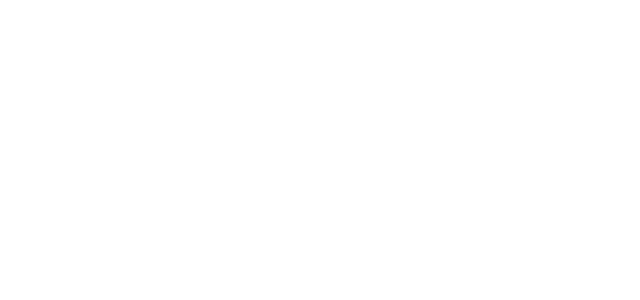
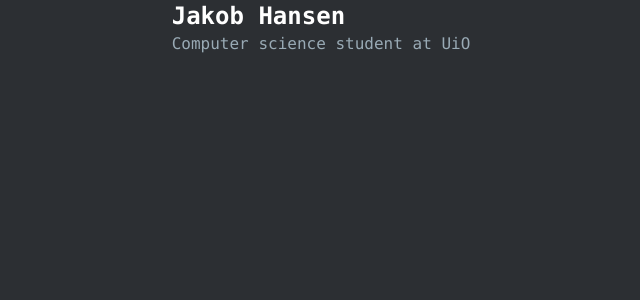
Before and after one commit to jakobkhansen/jakobhansen.dev, a Next.js app: page / in a window 1280 px wide. Shown: the top 300 px of the page, without its empty margins (319-959 px from the left). Built offline with nearby package versions, Linux system fonts and the light colour scheme.

Commit message:
Initial landing page style

```diff
--- a/pages/_app.tsx
+++ b/pages/_app.tsx
@@ -1,4 +1,5 @@
 import type { AppProps } from "next/app";
+import "../styles/globals.css";
 
 function MyApp({ Component, pageProps }: AppProps) {
   return <Component {...pageProps} />;
--- a/pages/index.tsx
+++ b/pages/index.tsx
@@ -10,7 +10,21 @@
         <meta name="description" content="Portfolio webiste" />
         <link rel="icon" href="/favicon.ico" />
       </Head>
-      <main></main>
+
+      <main>
+        <div className="flex justify-center">
+          <div className="w-fit">
+            <div>
+              <h1 className="text-2xl font-bold text-textprimary">
+                Jakob Hansen
+              </h1>
+              <h2 className="text-textsecondary">
+                Computer science student at UiO
+              </h2>
+            </div>
+          </div>
+        </div>
+      </main>
     </div>
   );
 };
```
